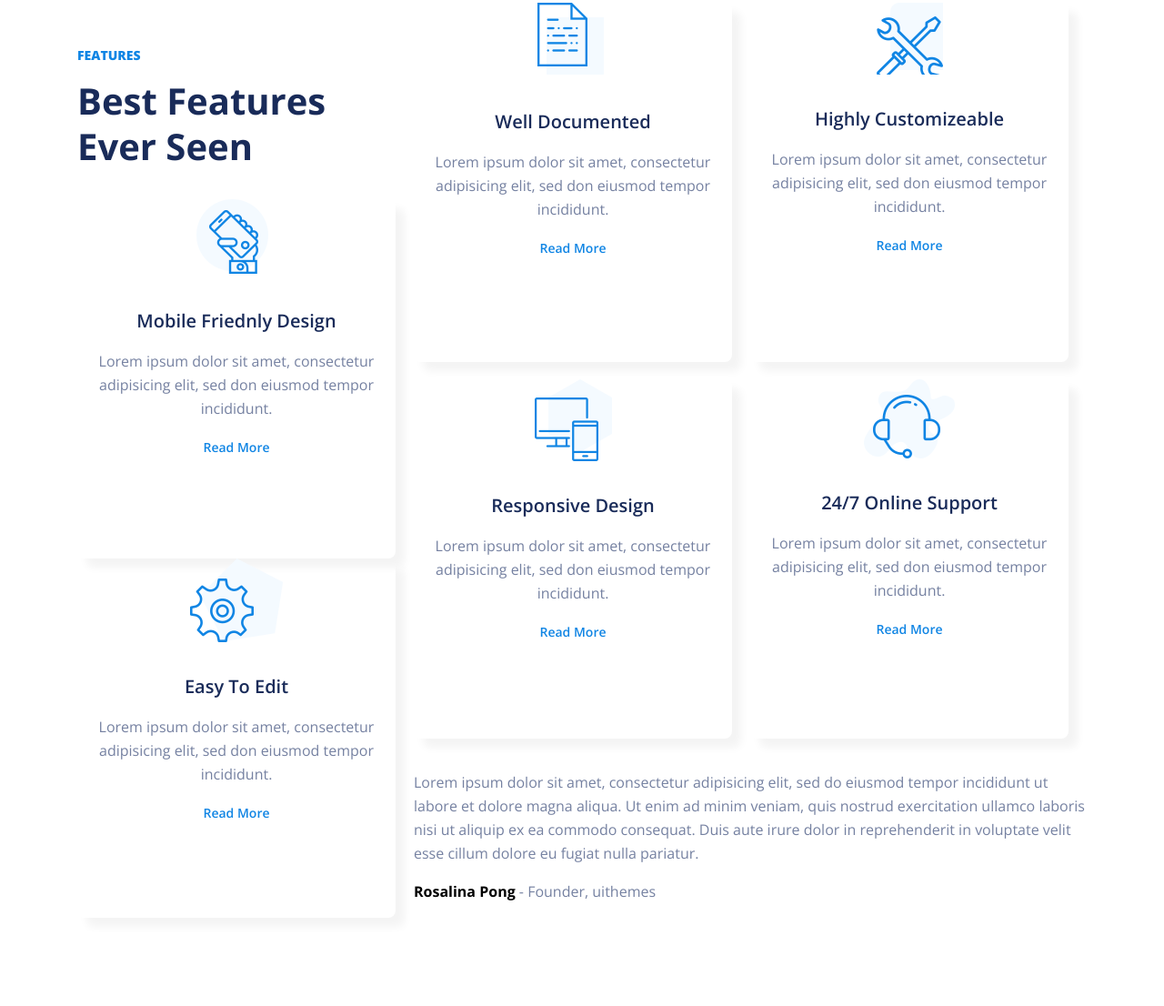
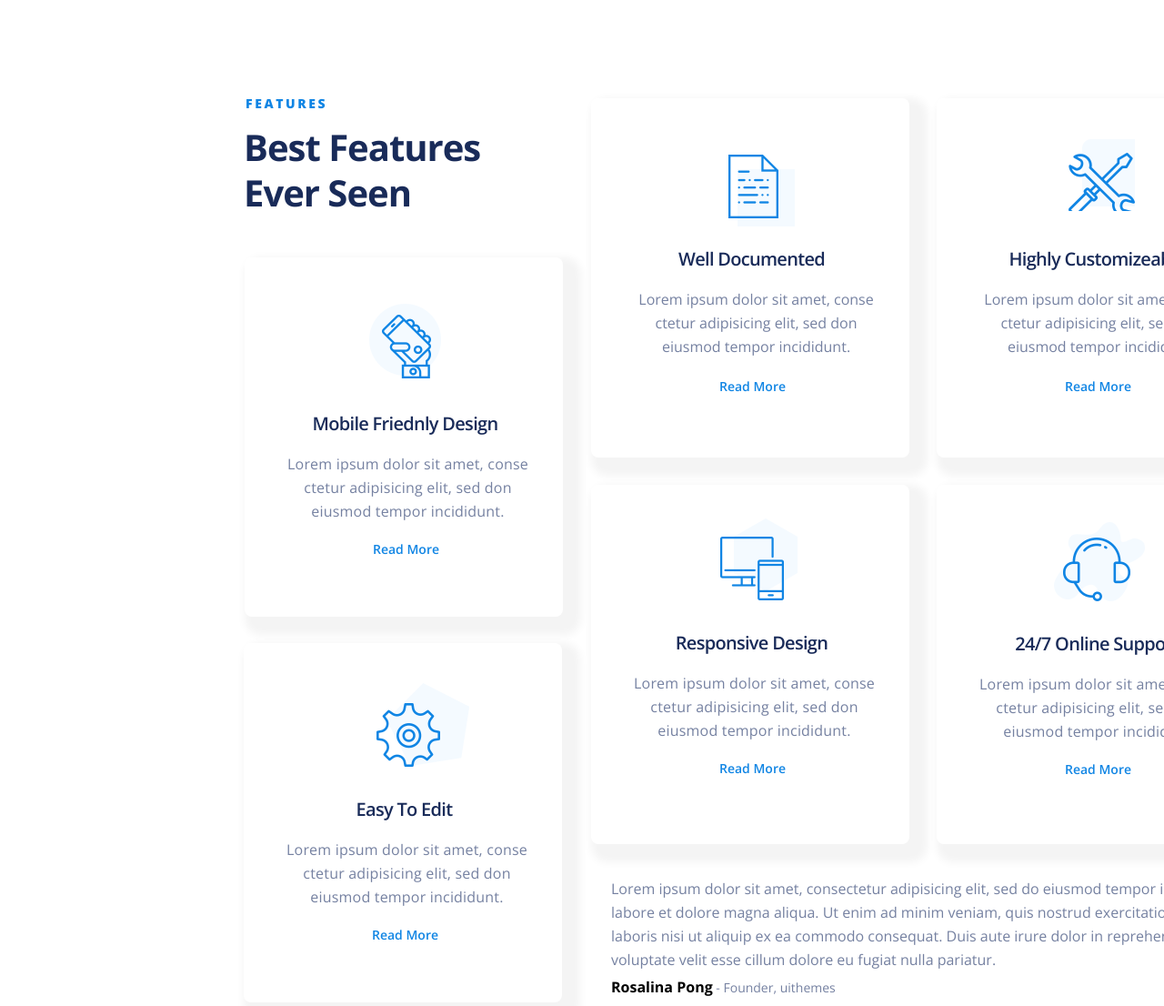
Before and after one commit to sergeysolodun02/Limpon, a plain HTML site: page index.html in a window 1280 px wide. Shown: the part 1298-2404 px from the top of the page at 91% size. Drawn offline with nearby package versions, Linux system fonts and the light colour scheme.

Commit message:
edit block 3

```diff
--- a/css/style.css
+++ b/css/style.css
@@ -16,8 +16,7 @@ h1 {
     letter-spacing: -2.5px;
     color: #192b59;
     max-width: 540px;
-    margin-left: -18px;
-    margin-bottom: 65px;
+    margin: 0 0 -6px -8px;
 }
 
 .title-h2 {
@@ -90,7 +89,7 @@ h1 {
 	width: 100%;
 	max-width: 1110px;
 	margin: 0 auto;
-	padding-left: 15px;
+	padding-left: 31px;
 	padding-right: 15px;
 	padding-top: 54px;
 	display: flex;
@@ -111,7 +110,7 @@ h1 {
 	text-transform: uppercase;
 	list-style-type: none;
 	letter-spacing: 1.8px;
-	margin: 0;
+	margin: 0 -5px;
 	padding: 0;
 	display: flex;
 	justify-content: flex-start;
@@ -123,23 +122,9 @@ h1 {
 }
 .nav_link {
 	color: #6e7ea9;
-	padding-right: 5px;
+	padding-right: 1px;
 }
-.nav_link-home {
-	margin-right: -5px;
-}
-.nav_link-features {
-	margin-right: -3px;
-}
-.nav_link-video {
-	margin-right: -4px;
-}
-.nav_link-screens {
-	margin-right: -3px;
-}
-.nav_link-pricing {
-	margin-right: -2px;
-}
+
 .nav_link-team {
 	margin-right: 8px;
 }
@@ -155,13 +140,14 @@ h1 {
 	height: 742px;
 	position: absolute;
 	right: 0;
-	top: 190px;
+	left: 920px;
+    top: 187px;
 }
 
 .btn-primery {
 	color: #fff;
     font-size: 12px;
-    letter-spacing: 1.9px;
+	letter-spacing: 1.9px;
     font-weight: 700;
     text-transform: uppercase;
     background-color: #1085e4;
@@ -195,23 +181,27 @@ h1 {
 .btn-free {
 	font-weight: 400;
 	color: #fff;
-	padding: 20px 57px;
+	padding: 20px 55px;
 	letter-spacing: 1.2px;
+	margin: 0 -8px;
 }
 
-.btn-group a + a {
+.btn-group {
+	margin: 70px 0 0 14px;
+}
+
+.btn-group a+a {
 	margin-left: 15px;
 }
 
 .list-company {
-	margin: 0;
-	padding: 0;
 	display: flex;
 	justify-content: space-between;
 	align-items: center;
 	list-style-type: none;
 	max-width: 1110px;
-	margin: 0 auto;
+	margin: -13px auto 13px auto;
+    padding: 0px 28px 1px 0;
 }
 
 .company-one {
@@ -235,19 +225,19 @@ h1 {
 	height: 69px;
 }
 
-.list-company .list-company-item {
-	margin-bottom: 15px;
-}
 
 .grid {
 	display: grid;
-	grid-template-areas: "a b c"
+	grid-template-areas:"a b c"
 	                    "d b c"
 	                    "d f g"
 	                    "e f g"
 	                    "e h h";
  	max-width: 1110px;
- 	margin: 0 auto;
+ 	margin: 120px 0 0 268px;
+ 	grid-gap: 30px;
+
+
 }
 
 .grid-title {
@@ -287,19 +277,33 @@ h1 {
 	line-height: 50px;
 	color: #192b59;
 	font-weight: 700;
+	letter-spacing: -1px;
 }
 
 .grid h2 span {
 	font-size: 14px;
 	font-weight: 800;
+	letter-spacing: 2.6px;
 	color: #1085e4;
 	display: block;
+	margin: -52px 0 -2px 2px;
 }
+
 
 .grid-item1 {
 	width: 350px;
 	height: 395px;
 	border-radius: 8px;
+}
+.grid-item1 h3 {
+	margin: -16px 0px 0px 3px;
+    letter-spacing: -0.7px;
+}
+.grid-item1 p {
+	margin: 0px 0px 17px 13px;
+}
+.grid-item1 a {
+	margin-left: 5px;
 }
 
 .grid-item2 {
@@ -307,17 +311,51 @@ h1 {
 	height: 395px;
 	border-radius: 8px;
 }
+.grid-item2 h3 {
+	margin: 40px 0px 0px 3px;
+    letter-spacing: -0.7px;
+}
+.grid-item2 p {
+	margin: 0px 0px 17px 13px;
+}
+.grid-item2 a {
+	margin-left: 5px;
+}
 
 .grid-item3 {
 	width: 350px;
 	height: 395px;
 	border-radius: 8px;
+	margin: -17px 1px 1px 1px;
+}
+.grid-item3 h3 {
+	margin: 34px 0px 0px 3px;
+    letter-spacing: -0.7px;
+}
+.grid-item3 p {
+	margin: 0px 2px 15px 11px;
+    letter-spacing: 0.2px;
+}
+.grid-item3 a {
+	margin-left: 5px;
 }
 
 .grid-item4 {
 	width: 350px;
 	height: 395px;
 	border-radius: 8px;
+	margin: -39px 1px 1px 0px;
+}
+.grid-item4 h3 {
+	margin: 34px 0px 0px 3px;
+    letter-spacing: -0.7px;
+}
+.grid-item4 p {
+	margin: 0px 2px 15px 11px;
+    letter-spacing: 0.2px;
+}
+.grid-item4 a {
+	margin-left: 5px;
 }
 
 .grid-item5 {
@@ -325,11 +363,33 @@ h1 {
 	height: 395px;
 	border-radius: 8px;
 }
+.grid-item5 h3 {
+	margin: 34px 0px 0px 3px;
+    letter-spacing: -0.7px;
+}
+.grid-item5 p {
+	margin: 0px 2px 15px 11px;
+    letter-spacing: 0.2px;
+}
+.grid-item5 a {
+	margin-left: 5px;
+}
 
 .grid-item6 {
 	width: 350px;
 	height: 395px;
 	border-radius: 8px;
+}
+.grid-item6 h3 {
+	margin: 34px 0px 0px 3px;
+    letter-spacing: -0.7px;
+}
+.grid-item6 p {
+	margin: 0px 2px 15px 11px;
+    letter-spacing: 0.2px;
+}
+.grid-item6 a {
+	margin-left: 5px;
 }
 
 .grid-item h3 {
@@ -347,50 +407,56 @@ h1 {
 
 .grid-item {
 	text-align: center;
-	box-shadow: 10px 10px 10px #f4f4f4;
+	box-shadow: 10px 10px 10px 10px #f4f4f4;
+
 }
 
 .grid-icon {
 	background-repeat: no-repeat;
 	display: block;
-	margin: 0 auto 36px;
+	margin: 62px auto 36px;
 }
 
 .grid-icon1 {
 	background-image: url(../img/icon-2.png);
 	width: 79px;
 	height: 82px;
-
+	margin-left: 151px;
 }
 
 .grid-icon2 {
 	background-image: url(../img/icon-3.png);
 	width: 73px;
 	height: 79px;
+	margin: 45px 0 0 145px;
 }
 
 .grid-icon3 {
 	background-image: url(../img/icon-1.png);
 	width: 89px;
 	height: 85px;
+	margin: 51px 0 0 137px;
 }
 
 .grid-icon4 {
 	background-image: url(../img/icon-4.png);
 	width: 102px;
 	height: 92px;
+	margin: 44px 1px 1px 146px;
 }
 
 .grid-icon5 {
 	background-image: url(../img/icon-5.png);
 	width: 85px;
 	height: 90px;
+	margin: 37px 1px 1px 142px;
 }
 
 .grid-icon6 {
 	background-image: url(../img/icon-6.png);
 	width: 100px;
 	height: 87px;
+	margin: 41px 1px 1px 129px;
 }
 
 .grid-item p {
@@ -399,15 +465,21 @@ h1 {
 	color: #7581a1;
 }
 
+
 .page-grid_down p {
 	font-size: 16px;
 	font-weight: 400;
 	color: #7581a1;
+	margin: 1px 1px 4px 22px;
 }
 
 .page-grid_down p span {
+	font-size: 16px;
 	font-weight: 700;
 	color: black;
+}
+.grid-text p+p {
+	font-size: 14px;
 }
 
 
@@ -415,6 +487,7 @@ h1 {
 	display: flex;
 	justify-content: space-between;
 	align-items: center;
+	margin: 0 auto 0 auto;
 }
 
 .page-subscribe .title-h2 span {
@@ -715,7 +788,8 @@ h1 {
 .page-header {
 	background-image: url(../img/header_bg.png);
     background-repeat: no-repeat;
-    padding: 0 0 311px 0;
+    padding: 0 0 326px 0;
+    margin: 0 0 0 -27px;
     position: relative;
 }
 
@@ -723,7 +797,7 @@ h1 {
 	background-image: url(../img/sponsors_bg.png);
     background-repeat: no-repeat;
     padding: 121px 0 87px;
-    margin-top: 15px;
+
 }
 
 .page-stat, .page-screen {
@@ -740,7 +814,7 @@ h1 {
 }
 
 .page-subscribe {
-	margin-top: 286px;
+	margin-top: 119px;
     padding: 30px 0 68px 0;
 	color: #fff;
 	background: rgba(10,32,144,1);
--- a/index.html
+++ b/index.html
@@ -58,40 +58,40 @@
 
 	<div class="page-grid">
 		<div class="grid">
-			<h2 class="title-40 grid-title"><span>Features</span>Best Features Ever Seen</h2>
+			<h2 class="title-40 grid-title"><span>Features</span>Best Features</br> Ever Seen</h2>
 
 			<div class="grid-item grid-item1">
 				<div class="grid-icon grid-icon1"></div>
 				<h3>Well Documented</h3>
-				<p>Lorem ipsum dolor sit amet, consectetur adipisicing elit, sed don eiusmod tempor incididunt.</p>
+				<p>Lorem ipsum dolor sit amet, conse</br>ctetur adipisicing elit, sed don</br> eiusmod tempor incididunt.</p>
 				<a href="#">Read More</a>
 			</div>
 
 			<div class="grid-item grid-item2">
 				<div class="grid-icon grid-icon2"></div>
 				<h3>Highly Customizeable</h3>
-				<p>Lorem ipsum dolor sit amet, consectetur adipisicing elit, sed don eiusmod tempor incididunt.</p>
+				<p>Lorem ipsum dolor sit amet, conse</br>ctetur adipisicing elit, sed don</br> eiusmod tempor incididunt.</p>
 				<a href="#">Read More</a>
 			</div>
 
 			<div class="grid-item grid-item3">
 				<div class="grid-icon grid-icon3"></div>
 				<h3>Mobile Friednly Design</h3>
-				<p>Lorem ipsum dolor sit amet, consectetur adipisicing elit, sed don eiusmod tempor incididunt.</p>
+				<p>Lorem ipsum dolor sit amet, conse</br>ctetur adipisicing elit, sed don</br> eiusmod tempor incididunt.</p>
 				<a href="#">Read More</a>
 			</div>
 
 			<div class="grid-item grid-item4">
 				<div class="grid-icon grid-icon4"></div>
 				<h3>Easy To Edit</h3>
-				<p>Lorem ipsum dolor sit amet, consectetur adipisicing elit, sed don eiusmod tempor incididunt.</p>
+				<p>Lorem ipsum dolor sit amet, conse</br>ctetur adipisicing elit, sed don</br> eiusmod tempor incididunt.</p>
 				<a href="#">Read More</a>
 			</div>
 
 			<div class="grid-item grid-item5">
 				<div class="grid-icon grid-icon5"></div>
 				<h3>Responsive Design</h3>
-				<p>Lorem ipsum dolor sit amet, consectetur adipisicing elit, sed don eiusmod tempor incididunt.</p>
+				<p>Lorem ipsum dolor sit amet, conse</br>ctetur adipisicing elit, sed don</br> eiusmod tempor incididunt.</p>
 				<a href="#">Read More</a>
 			</div>
 
@@ -99,7 +99,7 @@
 			<div class="grid-item grid-item6">
 				<div class="grid-icon grid-icon6"></div>
 				<h3>24/7 Online Support</h3>
-				<p>Lorem ipsum dolor sit amet, consectetur adipisicing elit, sed don eiusmod tempor incididunt.</p>
+				<p>Lorem ipsum dolor sit amet, conse</br>ctetur adipisicing elit, sed don</br> eiusmod tempor incididunt.</p>
 				<a href="#">Read More</a>
 			</div>
 
```
